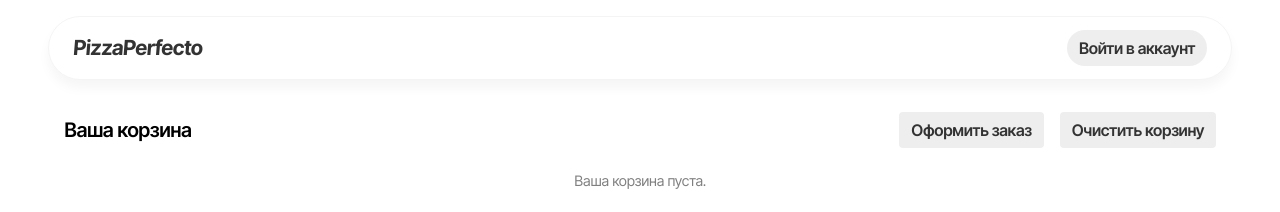
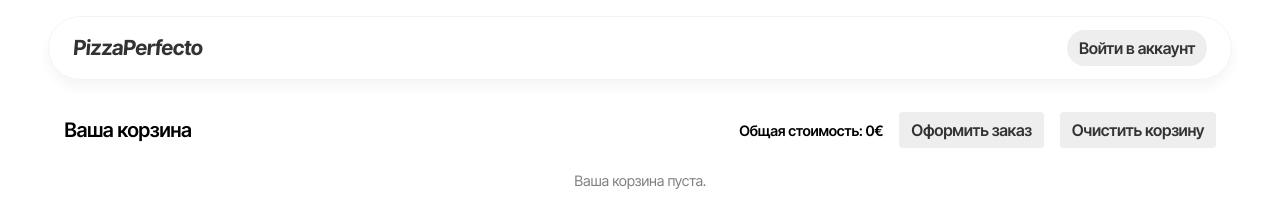
Before and after one commit to alternatio/restaurant-app, a React (Vite) app: page /cart in a window 1280 px wide. Shown: the top 212 px of the page. Built offline with nearby package versions, Linux system fonts and the light colour scheme.

Commit message:
fix: minor fixes

```diff
--- a/src/app/App.tsx
+++ b/src/app/App.tsx
@@ -2,15 +2,18 @@ import { BrowserRouter, Route, Routes } from 'react-router-dom'
 import HomePage from '@/pages/Home'
 import ProductPage from '@/pages/Product'
 import MenuPage from '@/pages/Menu'
-import { useState } from 'react'
+import { useEffect, useState } from 'react'
 import { User } from 'firebase/auth'
 import CartPage from '@/pages/Cart'
 import OrdersPage from '@/pages/Orders'
 
 function App() {
-	const [user, setUser] = useState<User | undefined>(
-		JSON.parse(`${localStorage.getItem('user')}`)
-	)
+	const [user, setUser] = useState<User | undefined>()
+
+	useEffect(() => {
+		const user = JSON.parse(`${localStorage.getItem('user')}`)
+		setUser(user)
+	}, [])
 
 	return (
 		<BrowserRouter>
--- a/src/entities/Order/OrderCard/index.tsx
+++ b/src/entities/Order/OrderCard/index.tsx
@@ -1,6 +1,6 @@
 import style from './orderCard.module.scss'
 import { IOrder } from '@/entities/Order/interfaces.ts'
-import calculateFullCost from '@/entities/Order/OrderCard/calculateFullCost.ts'
+import calculateFullCost from '@/features/calculateFullCost.ts'
 import CustomLink from '@/shared/ui/Link'
 
 interface OrderCardProps {
--- a/src/pages/Cart/Content/content.module.scss
+++ b/src/pages/Cart/Content/content.module.scss
@@ -19,6 +19,11 @@
 	font-weight: 600;
 }
 
+.fullCost {
+	font-size: 0.9rem;
+	font-weight: 600;
+}
+
 .buttons {
 	display: flex;
 	align-items: center;
--- a/src/pages/Cart/Content/index.tsx
+++ b/src/pages/Cart/Content/index.tsx
@@ -10,6 +10,7 @@ import { createOrder } from '@/shared/api/controller.ts'
 import { User } from 'firebase/auth'
 import AlertPopup from '@/widgets/AlertDialog'
 import ProductOrderCard from '@/entities/Product/ProductOrderCard'
+import calculateFullCost from '@/features/calculateFullCost.ts'
 
 interface ContentProps {
 	user: User | undefined
@@ -49,6 +50,7 @@ export default function Content({ user }: ContentProps) {
 			<div className={style.top}>
 				<h2 className={style.title}>Ваша корзина</h2>
 				<div className={style.buttons}>
+					<span className={style.fullCost}>Общая стоимость: {calculateFullCost(cartItems)}€</span>
 					<button onClick={handleCreateOrder}>Оформить заказ</button>
 					<button onClick={handleClearCart}>Очистить корзину</button>
 				</div>
```
Also changed, not shown: src/features/calculateFullCost.ts (renamed from src/entities/Order/OrderCard/calculateFullCost.ts).
